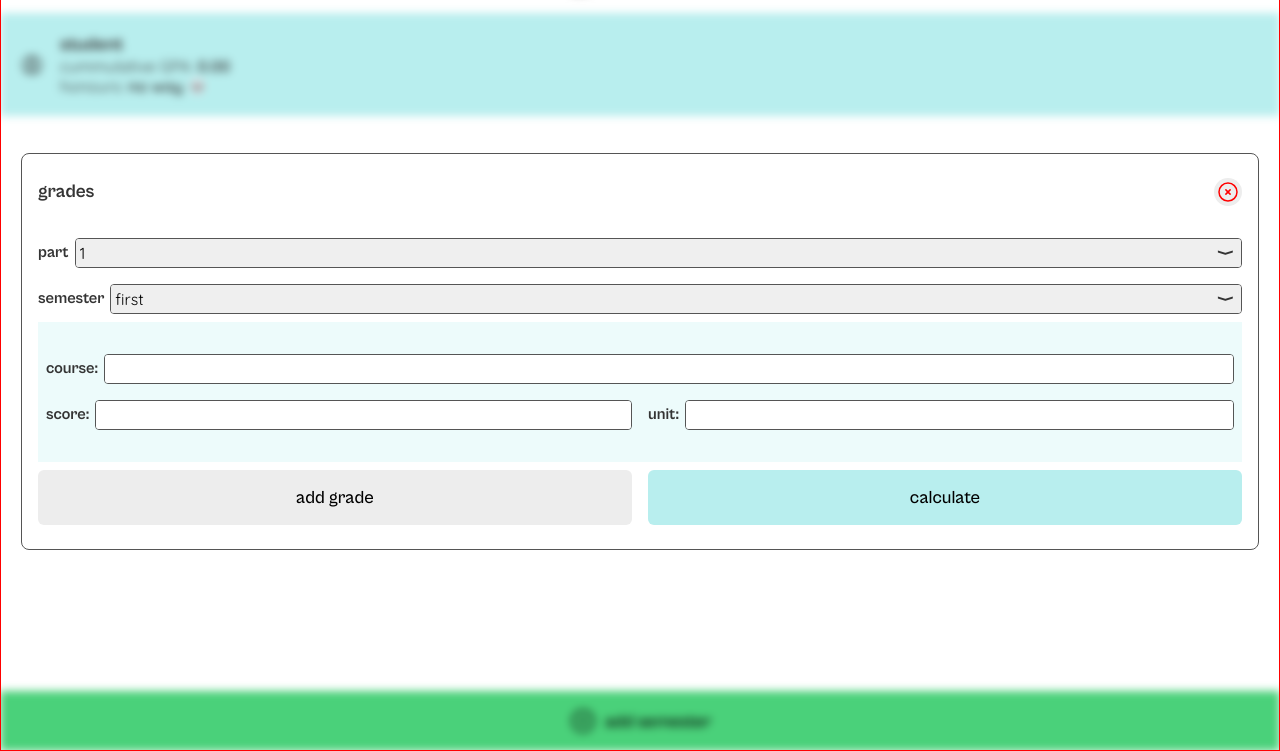
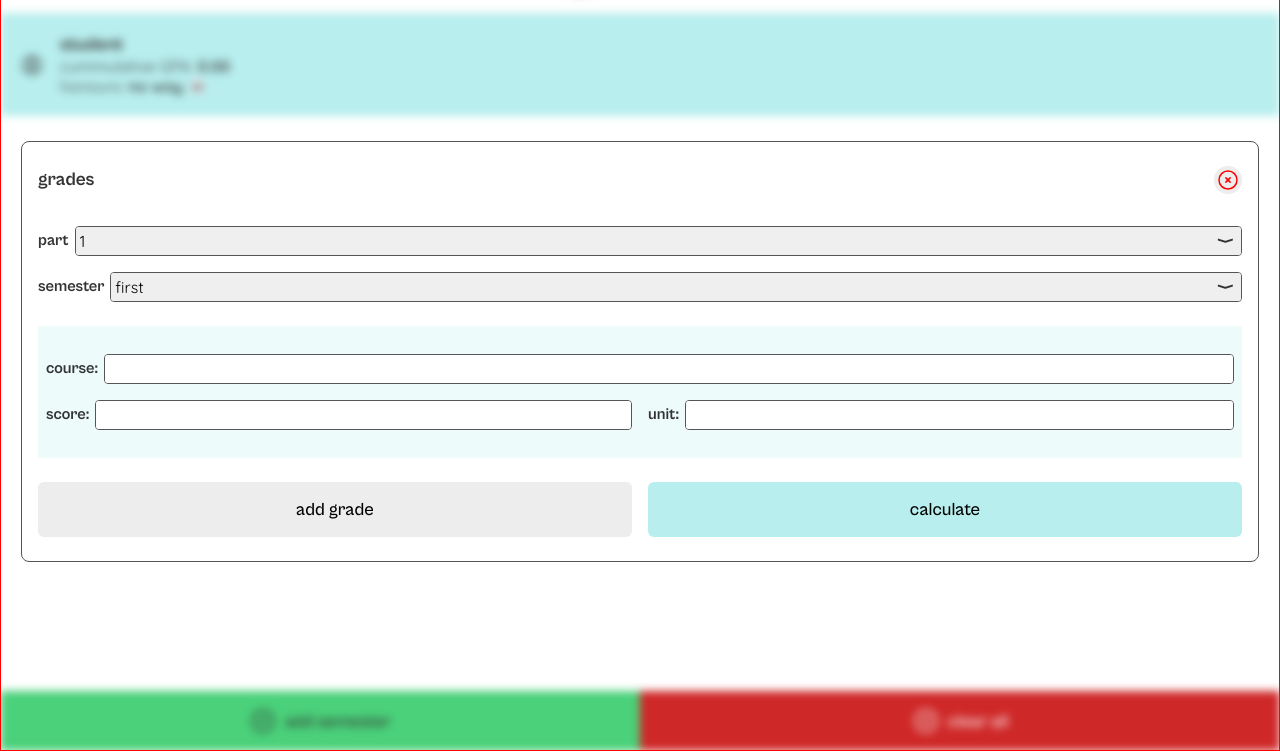
Before and after one commit to the-eduek/cgpa-ts, a website built with Vite: page index.html in a window 1280 px wide. Both pictures are taken after a click on the button "add semester". Shown: the part 49-800 px from the top of the page. Built offline with nearby package versions, Linux system fonts and the light colour scheme.

Commit message:
feat: clear app functionality

```diff
--- a/index.html
+++ b/index.html
@@ -24,6 +24,15 @@
             </svg>
           </span>
           <span>add semester</span>
+        </button>
+
+        <button class="btn btn--clear" type="button" data-btn-clear>
+          <span class="btn__icon">
+            <svg xmlns="http://www.w3.org/2000/svg" fill="none" viewBox="0 0 24 24" stroke-width="1.5" stroke="currentColor">
+              <path stroke-linecap="round" stroke-linejoin="round" d="M12 9v6m3-3H9m12 0a9 9 0 11-18 0 9 9 0 0118 0z" />
+            </svg>
+          </span>
+          <span>clear all</span>
         </button>
       </section>
     </main>
--- a/src/main.ts
+++ b/src/main.ts
@@ -36,7 +36,7 @@ function addGradeFormField(): HTMLDivElement {
     fieldInputEl.setAttribute('required', 'true');
     fieldInputEl.dataset[field] = 'true';
 
-    // input yoes depending on field type
+    // input fields depending on field type
     if (field === 'course') fieldInputEl.type = 'text';
     else {
       fieldInputEl.min = '0';
@@ -227,6 +227,9 @@ function displaySemesterInfo(semesterArg: Semester): void {
   // add delete functionality to the clear button;
   tileBtnEl.addEventListener("click", () => {
     deleteSemester(semesterArg);
+
+    // update page with new content
+    displayMainContent();
   });
 
   mainContentEl.appendChild(tileEl);
@@ -254,6 +257,13 @@ semesterBtn.addEventListener("click", toggleVisible);
 // close modal
 modalContentEl.addEventListener("click", (e: Event) => {
   if (e.target === e.currentTarget) toggleVisible();
+});
+
+window.addEventListener("keydown", (e: KeyboardEvent) => {
+  if (e.key.toLowerCase() === 'escape') {
+    const isModalVisible =  modalContentEl.classList.contains('modal--visible');
+    if (isModalVisible) toggleVisible();
+  };
 });
 
 // open/close modal with the close button
@@ -317,19 +327,20 @@ function displayMainContent(): void {
 
 /** delete semester information */
 function deleteSemester(semester: Semester): void {
-  const allSemesters: Array<Semester> = JSON.parse(localStorage.getItem("semesters") || '[]');
+  const allSemesters: Array<Semester> = JSON.parse(localStorage.getItem("semesters")!);
   const selectedSemesterIndex = allSemesters.findIndex(semesterItem => semesterItem.part === semester.part && semesterItem.semester === semester.semester);
   allSemesters.splice(selectedSemesterIndex, 1);
   localStorage.setItem("semesters", JSON.stringify(allSemesters));
   setStudentDetails();
-
-  // update page with new content
-  displayMainContent();
 };
 
 
 /** clear all app data */
+const clearBtn = document.querySelector<HTMLButtonElement>("[data-btn-clear]")!;
+
 function clearApp(): void {
   localStorage.clear();
   displayMainContent();
 };
+
+clearBtn.addEventListener("click", clearApp);
--- a/src/styles/_globals.scss
+++ b/src/styles/_globals.scss
@@ -34,16 +34,14 @@ b {
   padding: 1rem;
   outline-color: #555;
 
+  &__icon {
+    aspect-ratio: 1 / 1;
+    display: flex;
+    width: 1.5rem;
+  }
+
   &--close {
     color: #ff0000;
-
-    .btn__icon {
-      aspect-ratio: 1 / 1;
-      display: flex;
-      font-size: 1rem;
-      width: 1.5rem;
-      transform: rotate(45deg);
-    }
   }
 }
 
--- a/src/styles/style.scss
+++ b/src/styles/style.scss
@@ -59,8 +59,9 @@
             padding: 0.125rem 0.25rem;
 
             .btn__icon {
+              margin: 0 0 0 0.125rem;
+              transform: rotate(45deg);
               width: 1.0125rem;
-              margin: 0 0 0 0.125rem;
             }
           }
         }
@@ -69,22 +70,31 @@
   }
 
   &__footer {
+    display: flex;
     bottom: 0;
     position: fixed;
     width: 100%;
 
     .btn {
+      border-radius: 0;
+      width: 100%;
+
+      .btn__icon {
+        margin: 0 0.5rem 0 0;
+        width: 1.75rem;
+      }
+
       &--cta {
         background-color: #4ad17a;
-        border-radius: 0;
-        width: 100%;
+        color: #343434;
+      }
+
+      &--clear {
+        background-color: #cf2828;
+        color: #ffffff;
 
         .btn__icon {
-          aspect-ratio: 1 / 1;
-          display: flex;
-          font-size: 1rem;
-          margin: 0 0.5rem 0 0;
-          width: 1.75rem;
+          transform: rotate(45deg);
         }
       }
     }
@@ -149,6 +159,7 @@
             border-radius: 100%;
             margin: 1rem 0 1rem auto;
             padding: 0.125rem;
+            transform: rotate(45deg);
             width: auto;
           }
         }
@@ -156,7 +167,7 @@
         .grade {
           display: flex;
           flex-direction: column;
-          margin: 0 0 1rem;
+          margin: 0 0 0.75rem;
           padding: 0.5rem;
           width: 100%;
 
@@ -201,7 +212,8 @@
       @extend %transition;
       background-color: #b8eeee41;
       flex-direction: column;
-      padding: 1rem 0 0;
+      margin: 1rem 0;
+      padding: 0.75rem 0 0;
     }
   }
 
```
